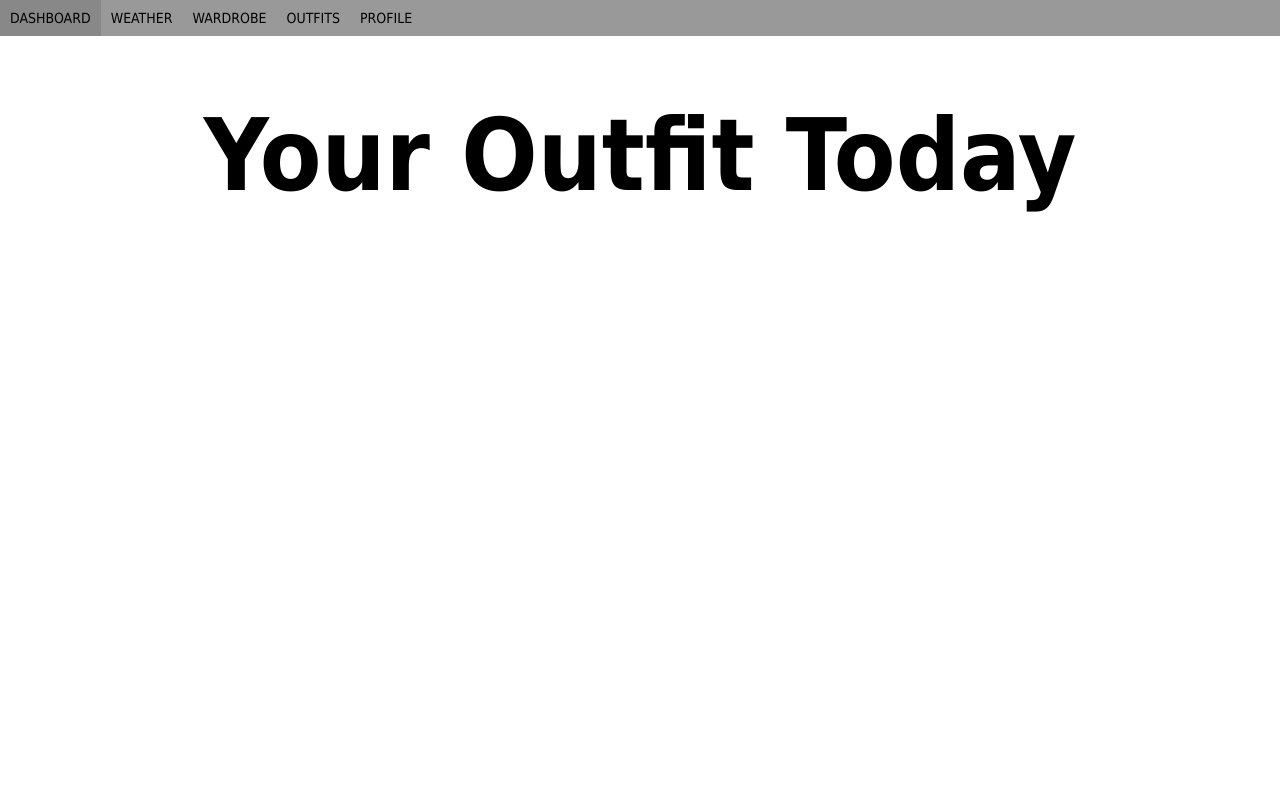
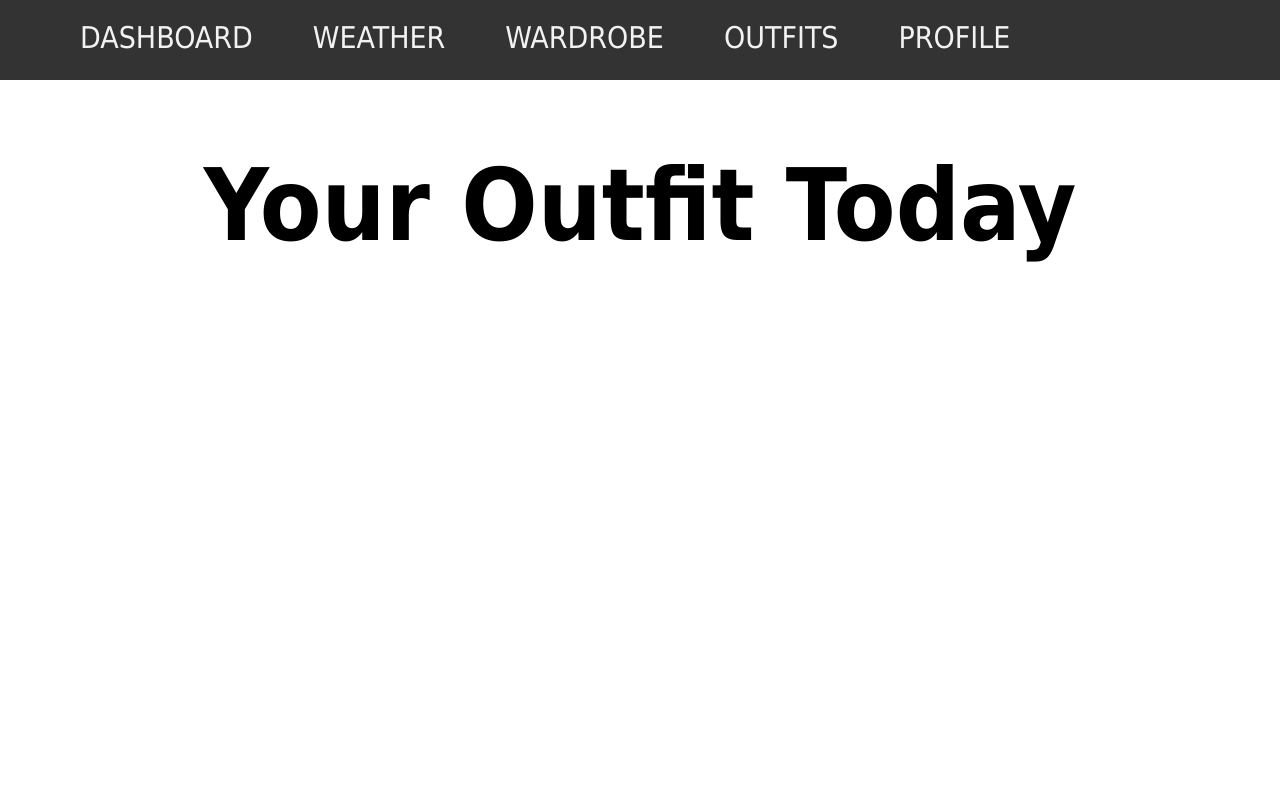
Before and after one commit to virgilc20/fitBit, a PHP site: page / in a window 1280 px wide. Run offline with PHP 8.4, Linux system fonts and the light colour scheme.

Commit message:
Updated CSS with working toolbar

```diff
--- a/index.css
+++ b/index.css
@@ -6,89 +6,66 @@ body
 	font-family:"Tahoma", Geneva, sans-serif;
 
 }
-ul
-{
-  position: fixed;
-  top: 0;
-  width: 100%;
-  list-style-type: none;
-  margin: 0;
-  padding:0;
-  overflow:hidden;
-  background-color:#999999;
+
+.left {
+    float:left;
 }
-li
-{
-  float:left;
+/* Add a black background color to the top navigation */
+.topnav {
+    background-color: #333;
+    overflow: hidden;
+    padding-left: 50px;
+    margin: 0px;
 }
-li a
-{
-  font-size:14px;
-  text-decoration:none;
-  display: block;
-  color:black;
-  text-align:center;
-  padding: 10px;
+
+/* Style the links inside the navigation bar */
+.topnav a {
+    color: #f2f2f2;
+    text-align: center;
+    padding-bottom: 20px;
+    padding-top: 20px;
+    padding-right:30px;
+    padding-left:30px;
+    height: 40px;
+    text-decoration: none;
+    font-size: 30px;
+}/* Change the color of links on hover */
+.topnav a:hover {
+    background-color: #ddd;
+    color: black;
 }
-li a:hover
-{
-	background-color: #888888;
-	color:black;
+/* Add a color to the active/current link */
+.topnav a.active {
+    background-color: #4CAF50;
+    color: white;
 }
-li a:active
-{
-	background-color: #000000;
-	color:white;
-}
-#temperature
-{
-	font-size:36px;
-	float:left;
-}
-.current
-{
-	background-color:#92e0f7;
-}
-.tile
-{
-	margin-top: 34px;
-	float:left;
-	width:33.33333333%;
-	height:calc(100vh - 34px);;
-	position:relative;
-	background-color: #92e0f7;
+
+.ptsans{
+    font-family: 'PT Sans', sans-serif;
 }
 .header
 {
-	padding-top: 20px;
 	font-size: 100px;
 }
-.innercontent
-{
-	position:absolute;
-	left:10px;
-	right:10px;
-	top:10px;
-	bottom:10px;
 
-}
-.innercontent img
-{
-	max-height:80%;
-	width:auto;
-	float:left;
-}
-.wrapper
-{
-	overflow:hidden;
-	margin:	0px;
-}
 h1
 {
 	text-align: center;
 }
 
-section
-{
-	max-width: 40%;
+section img{
+	left: 20px;
+	padding: 20px;
 }
+
+section p{
+	padding: 20px;
+	left: 20px;
+}
+
+.weatherInfo {
+	padding: 20px;
+	margin: 20px;
+	left: 20px;
+	right: 20px;
+}
--- a/index.php
+++ b/index.php
@@ -73,7 +73,7 @@
 
 			var img = new Image();
 
-			if(data["weather"][0]["description"].localeCompare('sky is clear') == 0){
+			if(data["weather"][0]["description"].localeCompare('clear sky') == 0){
 				img.src = 'https://st.depositphotos.com/1216158/3267/v/950/depositphotos_32676701-stock-illustration-sun-clipart.jpg';
 
 			} else if (data["weather"][0]["description"].localeCompare('overcast clouds') == 0 || data["weather"][0]["description"].localeCompare('few clouds') == 0 || data["weather"][0]["description"].localeCompare('broken clouds') == 0 || data["weather"][0]["description"].localeCompare('scattered clouds') == 0 ) {
@@ -103,27 +103,30 @@
 
 <body>
 	<link rel="stylesheet" href = "index.css">
-	<ul>
-		<li class="current"><a href ="profile.php">DASHBOARD</a></li>
-		<li><a href ="weather.php">WEATHER</a></li>
-		<li><a href ="wardrobe.php">WARDROBE</a></li>
-		<li><a href ="outfits.php">OUTFITS</a></li>
-		<li><a href ="profile.php">PROFILE</a></li>
-	</ul>
-	<div class="wrapper">
+
+	<div class="topnav">
+		<a class="left" href ="profile.php">DASHBOARD</a>
+    	<a class="left" href="weather.php">WEATHER</a>
+    	<a class="left" href="wardrobe.php">WARDROBE</a>
+    	<a class="left" href="outfits.php">OUTFITS</a>
+    	<a class="left" href="profile.php">PROFILE</a>
+  	</div>
+
+	<div>
 		<div>
-			<div class="innercontent">
+			<div>
 				<h1 class="header">Your Outfit Today</h1>
 
 
 				<!-- This is the place where the javascript inserts the weather information -->
-				<section>
+				<section class="weatherInfo">
 
 				</section>
 
 
 				<!-- The section where the outfit is displayed -->
 				<div>
+
 
 				</div>
 
```
